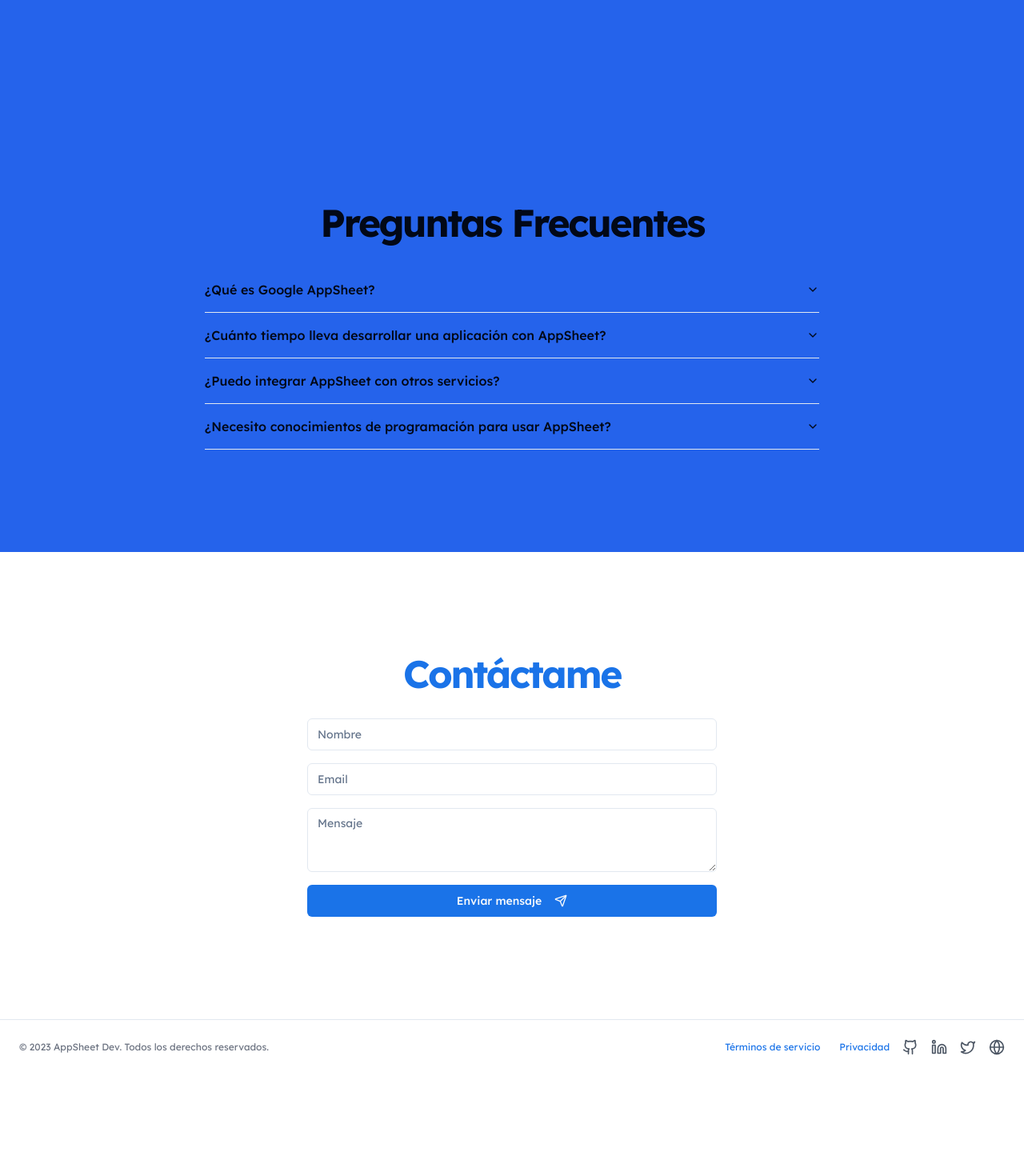
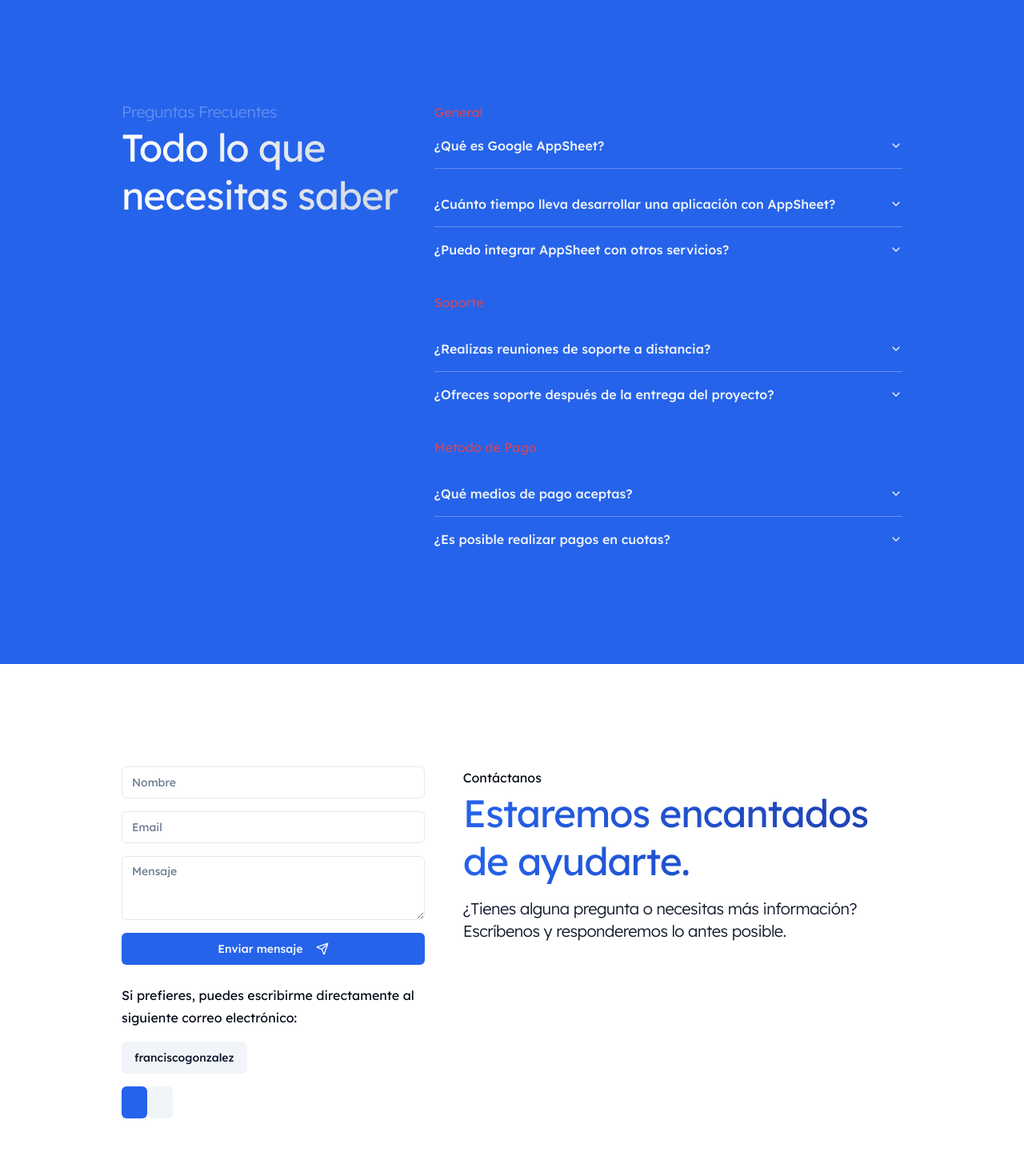
Before and after one commit to devfranciscogonzalez/landing, a Next.js app: page / in a window 1280 px wide. Shown: the part 3005-4470 px from the top of the page at 80% size. Before the commit the page ends 4348 px from the top, so only its background shows below. Built offline with nearby package versions, Linux system fonts and the light colour scheme.

Commit message:
Refactor Contact and FAQ components: enhance layout, add typography elements, and improve accessibility features

```diff
--- a/components/Contact.tsx
+++ b/components/Contact.tsx
@@ -1,27 +1,53 @@
-import { Button } from "@/components/ui/button"
-import { Input } from "@/components/ui/input"
-import { Textarea } from "@/components/ui/textarea"
-import { Send } from "lucide-react"
+import { Button } from "@/components/ui/button";
+import { Input } from "@/components/ui/input";
+import { Textarea } from "@/components/ui/textarea";
+import { Send } from "lucide-react";
+import { TypographyH2, TypographyLead, TypographyP } from "./ui/typography";
 
 export default function Contact() {
   return (
-    <section id="contact" className="w-full py-12 md:py-24 lg:py-32">
-      <div className="container px-4 md:px-6">
-        <h2 className="text-3xl font-bold tracking-tighter sm:text-4xl md:text-5xl text-center mb-8 text-[#1a73e8]">
-          Contáctame
-        </h2>
+    <section
+      id="contact"
+      className="flex w-full max-w-5xl py-12 md:py-24 lg:py-32"
+    >
+      <div className="w-5/12 px-4 md:px-6">
         <div className="mx-auto max-w-lg">
           <form className="space-y-4">
             <Input placeholder="Nombre" />
             <Input type="email" placeholder="Email" />
             <Textarea placeholder="Mensaje" />
-            <Button className="w-full bg-[#1a73e8] hover:bg-blue-700">
+            <Button className="w-full">
               Enviar mensaje
               <Send className="ml-2 h-4 w-4" />
             </Button>
           </form>
         </div>
+        <TypographyP>
+          Si prefieres, puedes escribirme directamente al siguiente correo
+          electrónico:
+        </TypographyP>
+        <div>
+          <Button variant="secondary" className="mt-4">
+            franciscogonzalez
+          </Button>
+          <div>
+            <Button variant="" className="mt-4">
+            </Button>
+            <Button variant="secondary" className="mt-4">
+            </Button>
+          </div>
+        </div>
+      </div>
+      <div className="w-7/12 px-4 md:px-6">
+        <TypographyP>Contáctanos</TypographyP>
+        <TypographyH2 className="bg-gradient-to-l from-blue-800 to-primary bg-clip-text text-transparent mt-0">
+          Estaremos encantados de ayudarte.
+        </TypographyH2>
+        <TypographyLead className="mt-4 text-secondary-foreground">
+          ¿Tienes alguna pregunta o necesitas más información? Escríbenos y
+          responderemos lo antes posible.
+        </TypographyLead>
       </div>
     </section>
-  )
+  );
 }
--- a/components/FAQ.tsx
+++ b/components/FAQ.tsx
@@ -4,21 +4,35 @@
   AccordionItem,
   AccordionTrigger,
 } from "@/components/ui/accordion";
+import { TypographyH2, TypographyLead, TypographyP } from "./ui/typography";
 
 export default function FAQ() {
   return (
-    <section id="faq" className="w-full py-12 md:py-24 lg:py-32 bg-primary">
-      <div className="container px-4 md:px-6">
-        <h2 className="text-3xl font-bold tracking-tighter sm:text-4xl md:text-5xl text-center mb-8">
-          Preguntas Frecuentes
-        </h2>
+    <section
+      id="faq"
+      className="flex justify-center w-full px-6 pb-32 text-center bg-primary"
+    >
+      <div className="flex gap-6 w-full max-w-5xl px-4 md:px-6">
+        <div className="flex flex-col text-left ">
+          <TypographyLead className="text-secondary/30">
+            Preguntas Frecuentes
+          </TypographyLead>
+          <TypographyH2 className="bg-gradient-to-l from-slate-300 to-white bg-clip-text text-transparent mt-0">
+            Todo lo que necesitas saber
+          </TypographyH2>
+        </div>
         <Accordion
-          type="single"
-          collapsible
-          className="w-full max-w-3xl mx-auto"
+          type="multiple"
+          className="w-full max-w-3xl mx-auto text-secondary text-left"
         >
-          <AccordionItem value="item-1">
-            <AccordionTrigger>¿Qué es Google AppSheet?</AccordionTrigger>
+          <TypographyP className="text-destructive/80">General</TypographyP>
+          <AccordionItem
+            value="item-1"
+            className="border-b border-secondary/30"
+          >
+            <AccordionTrigger className="data-[state=open]:font-extrabold">
+              ¿Qué es Google AppSheet?
+            </AccordionTrigger>
             <AccordionContent>
               Google AppSheet es una plataforma de desarrollo no-code que
               permite crear aplicaciones móviles y web sin necesidad de escribir
@@ -26,7 +40,10 @@
               lógica y la estructura de la aplicación.
             </AccordionContent>
           </AccordionItem>
-          <AccordionItem value="item-2">
+          <AccordionItem
+            value="item-2"
+            className="border-b border-secondary/30 mt-4"
+          >
             <AccordionTrigger>
               ¿Cuánto tiempo lleva desarrollar una aplicación con AppSheet?
             </AccordionTrigger>
@@ -37,7 +54,7 @@
               desarrollo tradicional.
             </AccordionContent>
           </AccordionItem>
-          <AccordionItem value="item-3">
+          <AccordionItem value="item-3" className="border-none">
             <AccordionTrigger>
               ¿Puedo integrar AppSheet con otros servicios?
             </AccordionTrigger>
@@ -48,15 +65,56 @@
               utilizando APIs.
             </AccordionContent>
           </AccordionItem>
-          <AccordionItem value="item-4">
+          <TypographyP className="text-destructive/80">Soporte</TypographyP>
+          <AccordionItem
+            value="item-4"
+            className="border-b border-secondary/30 mt-4"
+          >
             <AccordionTrigger>
-              ¿Necesito conocimientos de programación para usar AppSheet?
+              ¿Realizas reuniones de soporte a distancia?
             </AccordionTrigger>
             <AccordionContent>
-              No se requieren conocimientos de programación para usar AppSheet.
-              Sin embargo, entender conceptos básicos de bases de datos y lógica
-              de negocio puede ser beneficioso para crear aplicaciones más
-              complejas.
+              Sí, realizo reuniones de soporte a distancia utilizando
+              plataformas como Zoom, Google Meet, y otras opciones de
+              telecomunicación según la preferencia del cliente. Esto permite un
+              soporte flexible y adaptado a tus necesidades.
+            </AccordionContent>
+          </AccordionItem>
+          <AccordionItem value="item-6" className="border-none">
+            <AccordionTrigger>
+              ¿Ofreces soporte después de la entrega del proyecto?
+            </AccordionTrigger>
+            <AccordionContent>
+              Sí, ofrezco soporte posterior a la entrega del proyecto para
+              asegurar que la implementación sea exitosa y cualquier inquietud
+              sea resuelta. Los detalles del soporte pueden adaptarse según las
+              necesidades y los acuerdos establecidos.
+            </AccordionContent>
+          </AccordionItem>
+          <TypographyP className="text-destructive/80">
+            Metodo de Pago
+          </TypographyP>
+          <AccordionItem
+            value="item-6"
+            className="border-b border-secondary/30 mt-4"
+          >
+            <AccordionTrigger>¿Qué medios de pago aceptas?</AccordionTrigger>
+            <AccordionContent>
+              Acepto una  variedad de medios de pago, incluyendo transferencias
+              bancarias, tarjetas de crédito y débito, y otras opciones
+              populares. Mi objetivo es facilitar el proceso de pago para que
+              sea conveniente para ti.
+            </AccordionContent>
+          </AccordionItem>
+          <AccordionItem value="item-7" className="border-none">
+            <AccordionTrigger>
+              ¿Es posible realizar pagos en cuotas?
+            </AccordionTrigger>
+            <AccordionContent>
+              Sí, ofrezco la opción de pagos en cuotas en ciertos casos, para
+              facilitar el proceso de pago según la naturaleza del proyecto y
+              las necesidades del cliente. Los términos pueden ajustarse en base
+              a un acuerdo previo.
             </AccordionContent>
           </AccordionItem>
         </Accordion>
```
